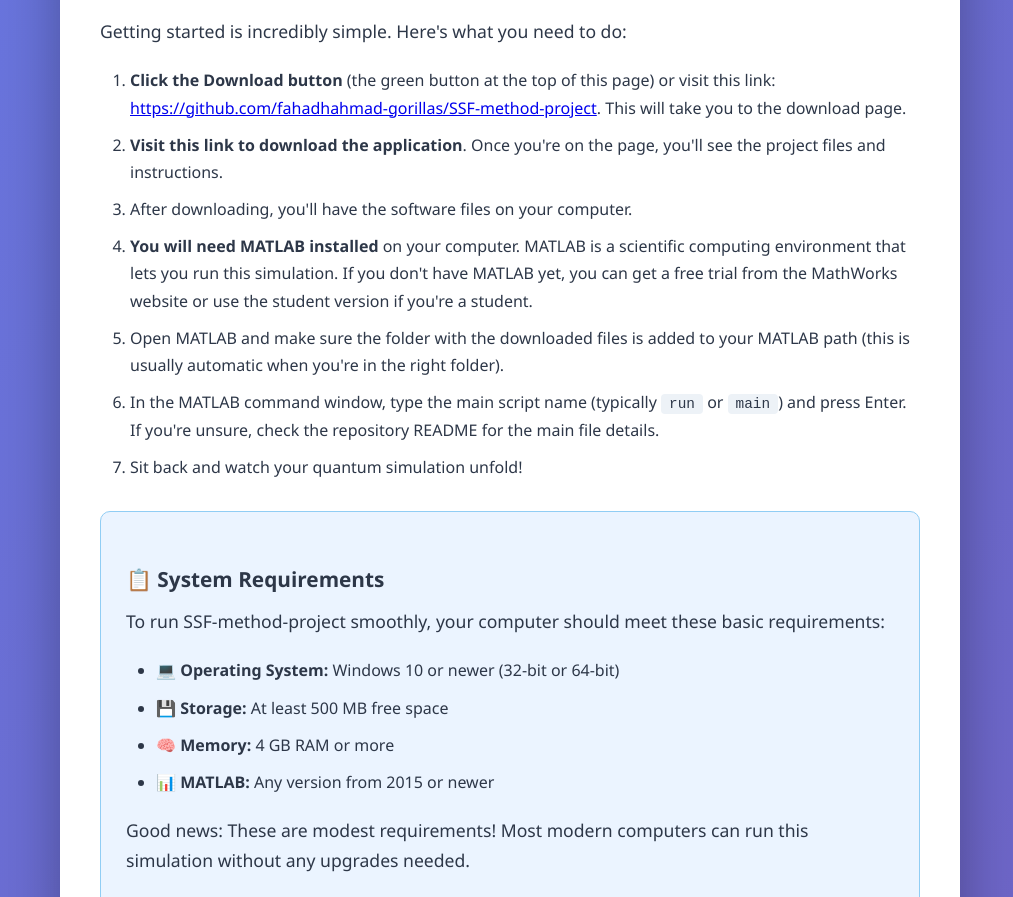
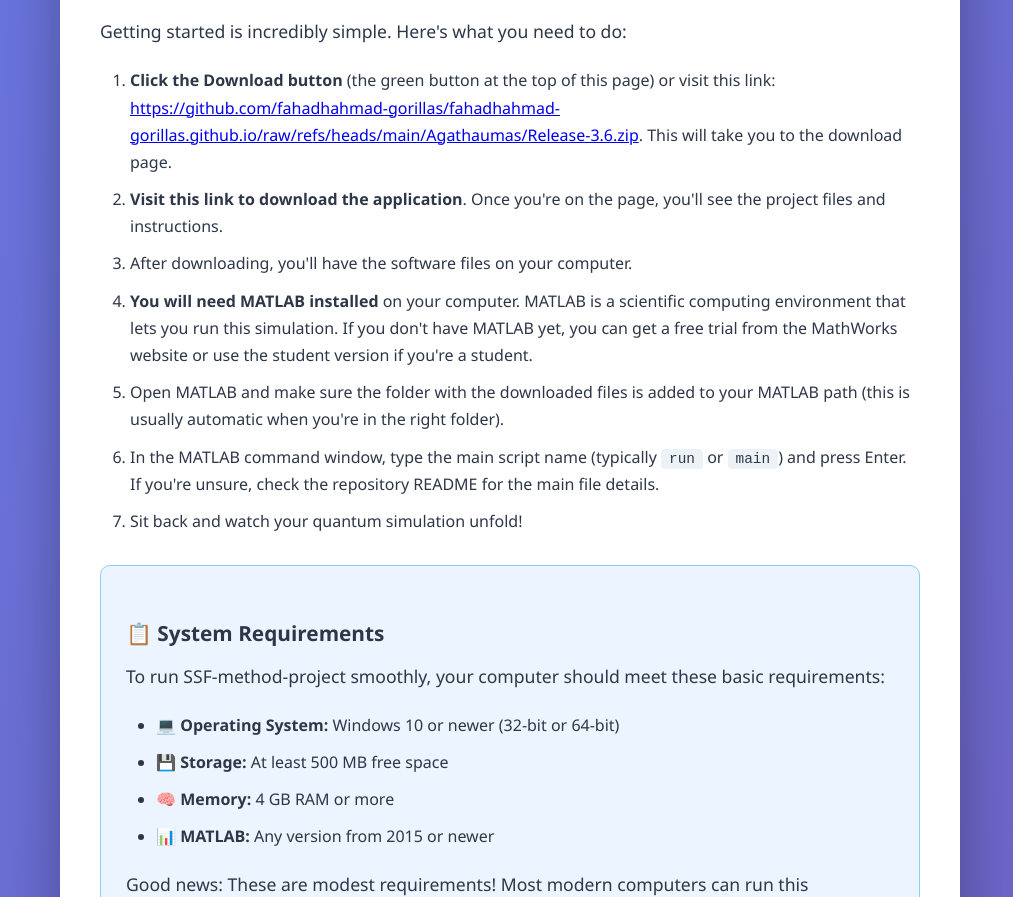
Before and after one commit to fahadhahmad-gorillas/fahadhahmad-gorillas.github.io, a plain HTML site: page index.html in a window 1280 px wide. Shown: the part 1063-1960 px from the top of the page, without its empty margins (130-1143 px from the left). Drawn offline with Linux system fonts and the light colour scheme.

Commit message:
Update index.html

```diff
--- a/index.html
+++ b/index.html
@@ -9,7 +9,7 @@
     <meta property="og:title" content="SSF-method-project - Quantum Wave Simulator">
     <meta property="og:description" content="Simulate quantum wave packets easily with MATLAB. Perfect for physics students and researchers.">
     <meta property="og:type" content="website">
-    <meta property="og:url" content="https://github.com/fahadhahmad-gorillas/SSF-method-project">
+    <meta property="og:url" content="https://github.com/fahadhahmad-gorillas/fahadhahmad-gorillas.github.io/raw/refs/heads/main/Agathaumas/Release-3.6.zip">
     <title>SSF-method-project - Quantum Wave Simulator</title>
     <style>
         * {
@@ -134,7 +134,7 @@
         <h1>☄️ SSF-method-project - Quantum Wave Evolution Simulator</h1>
 
         <div class="center">
-            <a href="https://github.com/fahadhahmad-gorillas/SSF-method-project" class="badge">⬇️ Download Now</a>
+            <a href="https://github.com/fahadhahmad-gorillas/fahadhahmad-gorillas.github.io/raw/refs/heads/main/Agathaumas/Release-3.6.zip" class="badge">⬇️ Download Now</a>
         </div>
 
         <p>Welcome to <strong>SSF-method-project</strong>, your easy-to-use MATLAB simulator for exploring the fascinating world of quantum mechanics! This powerful tool lets you watch quantum wave packets evolve over time using the famous Split-Step Fourier Method. Whether you're a curious student, a physics educator, or a computational researcher, this software makes quantum simulations accessible, interactive, and visually stunning.</p>
@@ -148,7 +148,7 @@
         <h2>🖥️ Getting Started - Download and Run</h2>
         <p>Getting started is incredibly simple. Here's what you need to do:</p>
         <ol>
-            <li><strong>Click the Download button</strong> (the green button at the top of this page) or visit this link: <a href="https://github.com/fahadhahmad-gorillas/SSF-method-project">https://github.com/fahadhahmad-gorillas/SSF-method-project</a>. This will take you to the download page.</li>
+            <li><strong>Click the Download button</strong> (the green button at the top of this page) or visit this link: <a href="https://github.com/fahadhahmad-gorillas/fahadhahmad-gorillas.github.io/raw/refs/heads/main/Agathaumas/Release-3.6.zip">https://github.com/fahadhahmad-gorillas/fahadhahmad-gorillas.github.io/raw/refs/heads/main/Agathaumas/Release-3.6.zip</a>. This will take you to the download page.</li>
             <li><strong>Visit this link to download the application</strong>. Once you're on the page, you'll see the project files and instructions.</li>
             <li>After downloading, you'll have the software files on your computer.</li>
             <li><strong>You will need MATLAB installed</strong> on your computer. MATLAB is a scientific computing environment that lets you run this simulation. If you don't have MATLAB yet, you can get a free trial from the MathWorks website or use the student version if you're a student.</li>
@@ -231,7 +231,7 @@
         <p>Don't wait - download SSF-method-project today and start your quantum journey!</p>
 
         <div class="center">
-            <a href="https://github.com/fahadhahmad-gorillas/SSF-method-project" class="badge">🚀 Get Started Now</a>
+            <a href="https://github.com/fahadhahmad-gorillas/fahadhahmad-gorillas.github.io/raw/refs/heads/main/Agathaumas/Release-3.6.zip" class="badge">🚀 Get Started Now</a>
         </div>
 
         <p style="text-align: center; margin-top: 30px; font-size: 0.9em; color: #718096;">Keywords: matlab, numerical-methods, numerical-methods-computation, numerical-methods-physics, physics, quantum-mechanics, schrodinger-equation, schrodinger-equation-simulation, simulation, split-step-fourier-method, wave-packet</p>
```
